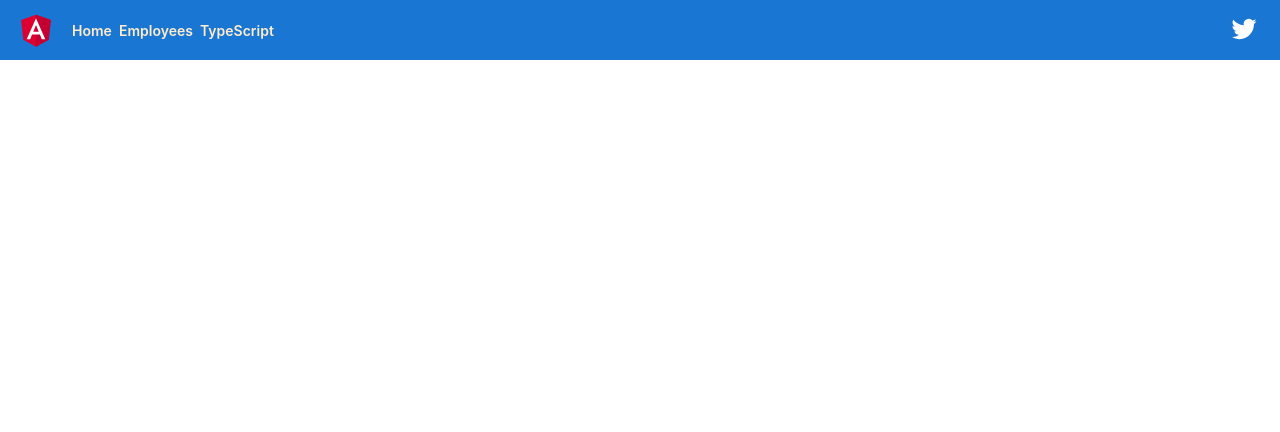
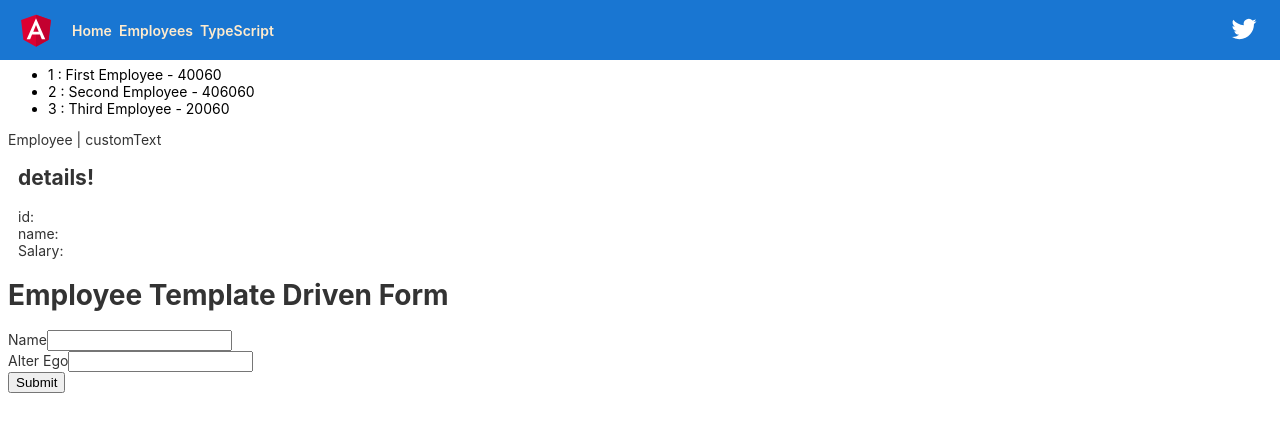
Before and after one commit to techaltumclass/angular2pm, an Angular app: page /employee-list in a window 1280 px wide. Shown: the top 432 px of the page. Built offline with nearby package versions, Linux system fonts and the light colour scheme.

Commit message:
Template driven form NgModel

```diff
--- a/src/app/app.component.html
+++ b/src/app/app.component.html
@@ -30,3 +30,4 @@
 
     </a>
   </div>
+  <router-outlet></router-outlet>
--- a/src/app/data.model.ts
+++ b/src/app/data.model.ts
@@ -1,7 +1,11 @@
 export class Employee {
-    id: number;
-    name: string;
-    salary: string;
+
+    constructor(
+        public id: number,
+        public name: string,
+        public salary: string,
+      ) {  }
+
 }
 
 
--- a/src/app/employee/employee-details/employee-details.component.html
+++ b/src/app/employee/employee-details/employee-details.component.html
@@ -9,3 +9,22 @@
 			</div>
 
 	</div>
+
+	<div class="container" >
+		<h1>Employee Template Driven Form </h1>
+		<form (ngSubmit)="mySubmitMethod()">
+		  <div class="form-group" >
+			<label >Name</label>
+			<input type="text" class="form-control" name="nameFirst" [ngModel]="employee.name">
+		  </div>
+
+		  <div class="form-group">
+			<label for="alterEgo">Alter Ego</label>
+			<input type="text"  class="form-control" name="Samary" [(ngModel)]="employee.salary">
+		  </div>
+
+
+		  <button type="submit" class="btn btn-success">Submit</button>
+
+		</form>
+	</div>
--- a/src/app/employee/employee-details/employee-details.component.ts
+++ b/src/app/employee/employee-details/employee-details.component.ts
@@ -1,4 +1,4 @@
-import { Component, OnInit, Input } from '@angular/core';
+import { Component, OnInit, Input, AfterViewInit, AfterContentInit } from '@angular/core';
 import { ActivatedRoute, Params } from '@angular/router';
 import { Employee } from 'src/app/data.model';
 
@@ -7,16 +7,18 @@ import { Employee } from 'src/app/data.model';
   templateUrl: './employee-details.component.html',
   styleUrls: ['./employee-details.component.scss']
 })
-export class EmployeeDetailsComponent implements OnInit {
+export class EmployeeDetailsComponent implements OnInit, AfterViewInit, AfterContentInit {
 
   @Input('name') empName;
   @Input('emp') emp: Employee;
 
+  employee = new Employee(18, 'Dr IQ', 'this.powers[0]');
   constructor(private readonly route: ActivatedRoute) {
     console.log(this.emp);
   }
 
   ngOnInit() {
+    // this.employee = { name: 'Nee name', id: 10, salary: '10230' };
     console.log(this.emp);
     this.route.params.subscribe((params: Employee) => {
       this.emp = params;
@@ -25,6 +27,17 @@ export class EmployeeDetailsComponent implements OnInit {
 
   }
 
+  ngAfterContentInit() {
+    this.employee = this.emp;
+  }
+
+  ngAfterViewInit() {
+    this.employee = this.emp;
+  }
 
 
+  mySubmitMethod() {
+    alert(JSON.stringify(this.emp));
+  }
+
 }
```
Also changed, not shown: src/assets/ClassProgess.txt.
